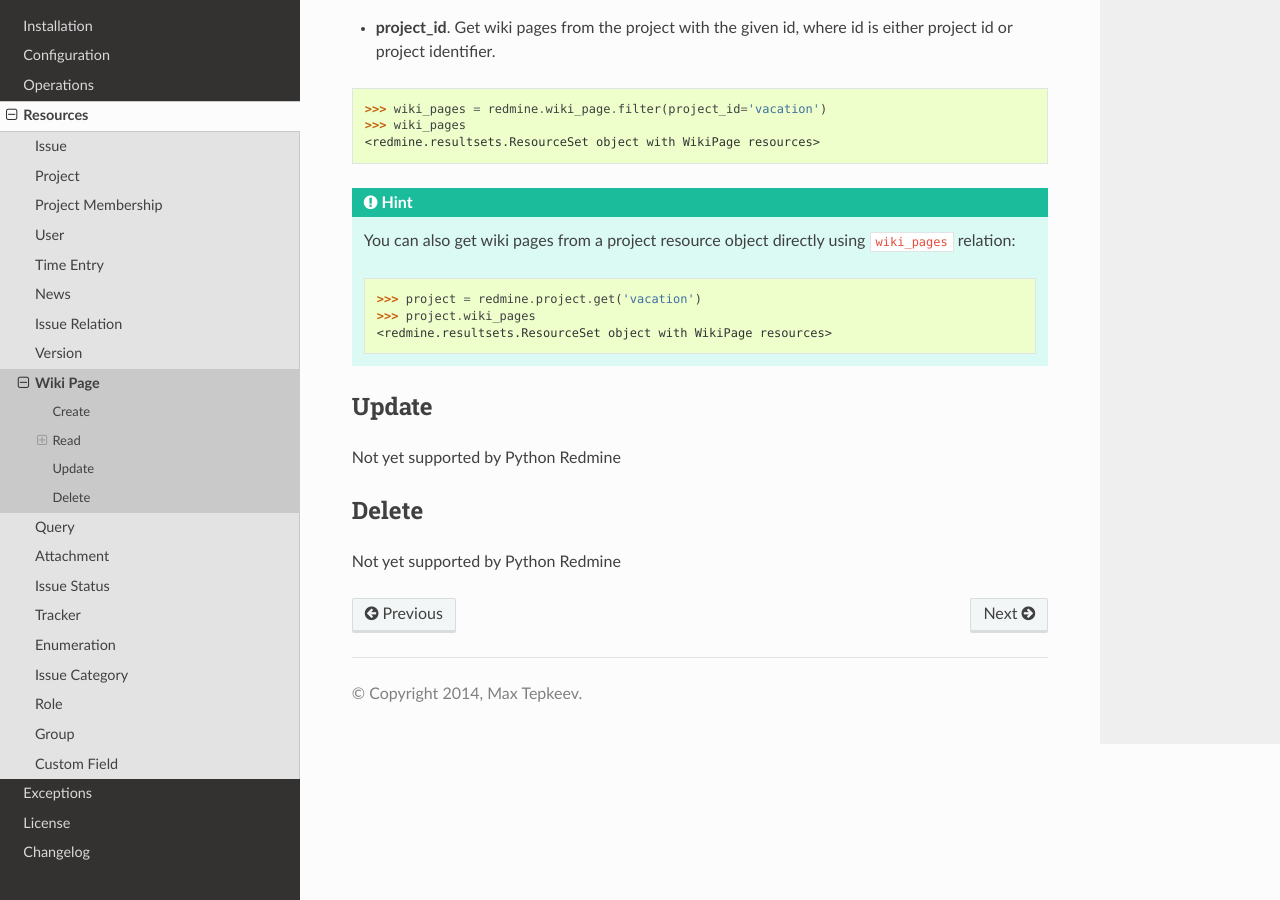
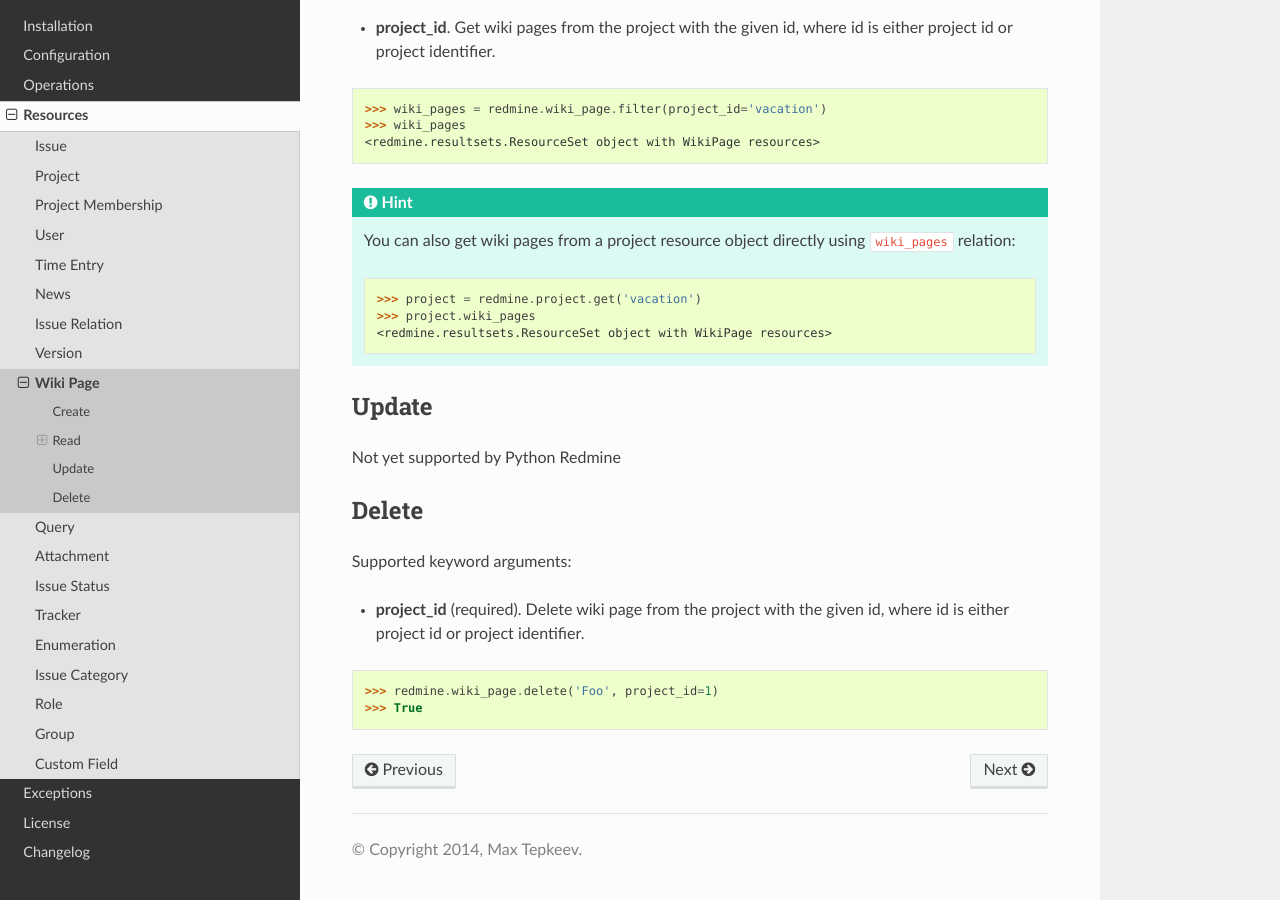
Before and after one commit to maxtepkeev/python-redmine, a Sphinx documentation site: the page built from docs/resources/wiki_page.rst, in a window 1280 px wide and 900 px high, scrolled down 1203 px. Built offline with Sphinx 7.4.7 and the Read the Docs theme 2.0.0, drawn with Linux system fonts in a browser that asks for light colours.

Commit message:
wiki page delete method support

```diff
--- a/docs/changelog.rst
+++ b/docs/changelog.rst
@@ -13,6 +13,7 @@ Changelog
   * TimeEntry
   * IssueRelation
   * ProjectMembership
+  * WikiPage
   * Project
   * Issue
 
--- a/docs/resources/wiki_page.rst
+++ b/docs/resources/wiki_page.rst
@@ -82,4 +82,12 @@ Not yet supported by Python Redmine
 Delete
 ------
 
-Not yet supported by Python Redmine
+Supported keyword arguments:
+
+* **project_id** (required). Delete wiki page from the project with the given id, where id is either
+  project id or project identifier.
+
+.. code-block:: python
+
+    >>> redmine.wiki_page.delete('Foo', project_id=1)
+    >>> True
```
Also changed, not shown: 2 other files.
